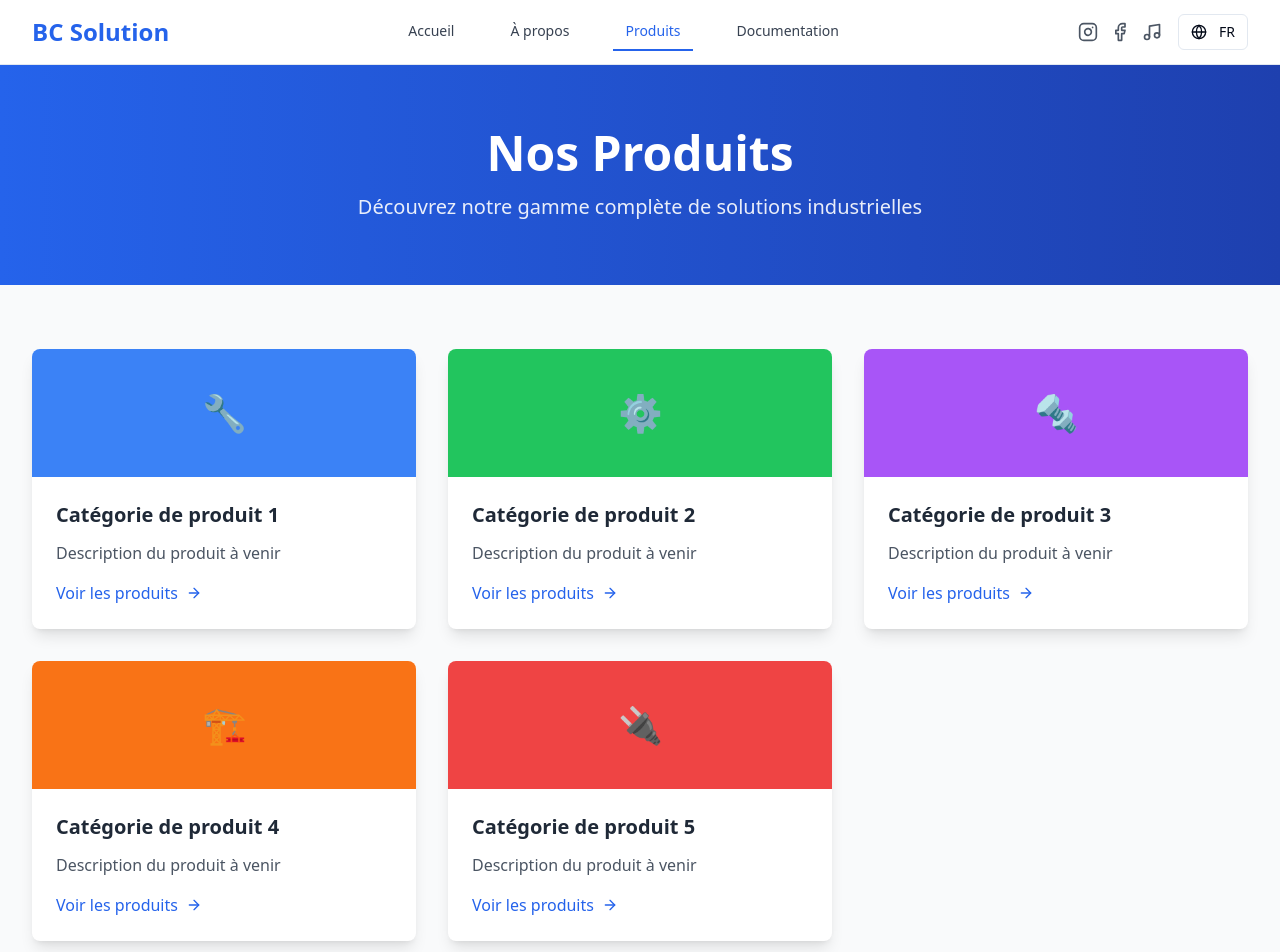
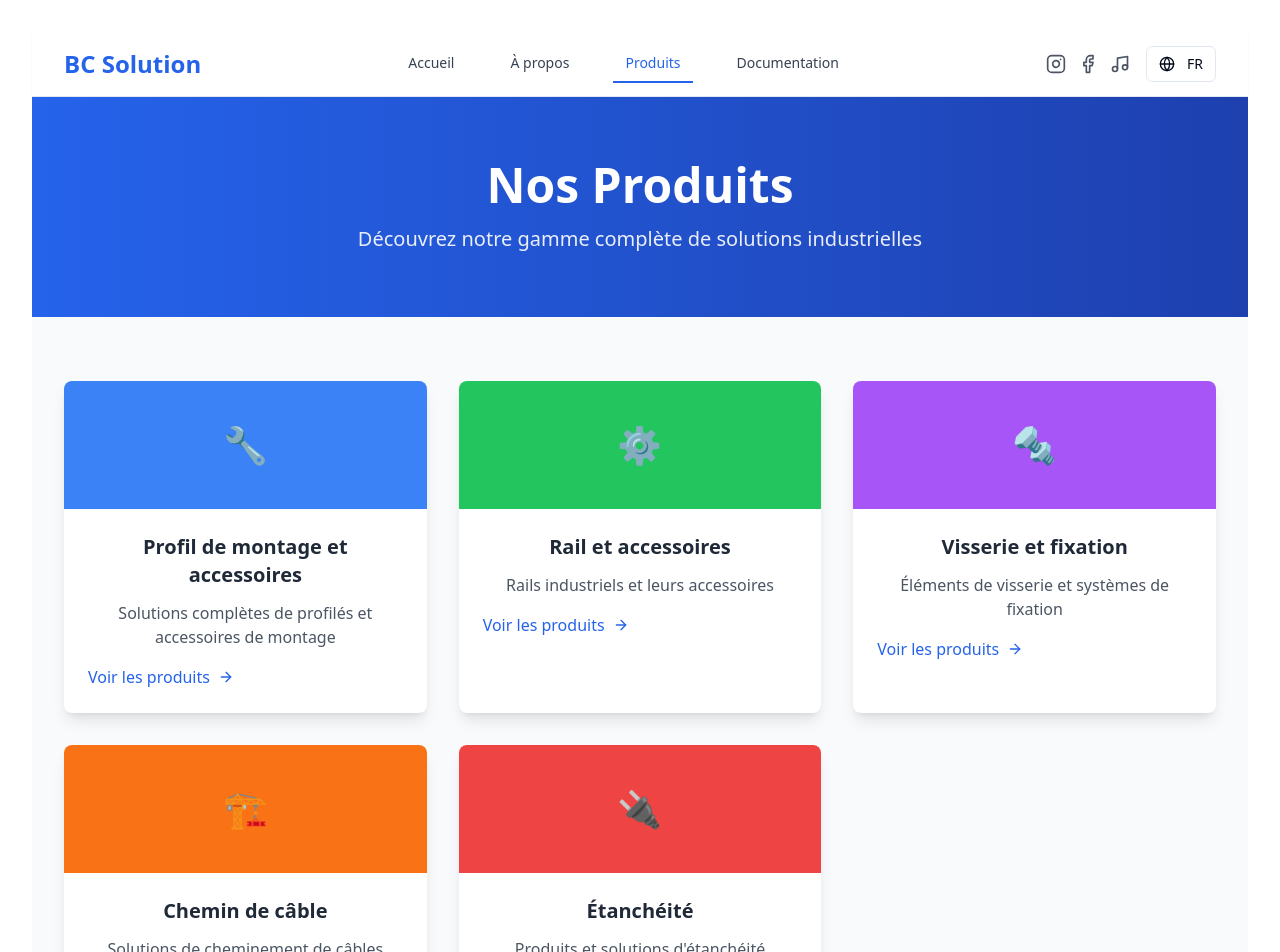
Before and after one commit to peeppeep10000/bc-solution-webworks-project, a React (Vite) app: page /products in a window 1280 px wide. Shown: the top 952 px of the page. Built offline with nearby package versions, Linux system fonts and the light colour scheme.

Commit message:
Refactor: Update product categories and links
Update the product categories on the products page and ensure the links lead to different lists.

```diff
--- a/src/App.tsx
+++ b/src/App.tsx
@@ -1,39 +1,32 @@
 
-import { Toaster } from "@/components/ui/toaster";
-import { Toaster as Sonner } from "@/components/ui/sonner";
-import { TooltipProvider } from "@/components/ui/tooltip";
-import { QueryClient, QueryClientProvider } from "@tanstack/react-query";
-import { BrowserRouter, Routes, Route } from "react-router-dom";
-import { TranslationProvider } from "./contexts/TranslationContext";
-import Layout from "./components/Layout";
-import Home from "./pages/Home";
-import About from "./pages/About";
-import Products from "./pages/Products";
-import Documentation from "./pages/Documentation";
-import NotFound from "./pages/NotFound";
+import { BrowserRouter as Router, Routes, Route } from 'react-router-dom';
+import Layout from './components/Layout';
+import Home from './pages/Home';
+import About from './pages/About';
+import Products from './pages/Products';
+import ProductCategory from './pages/ProductCategory';
+import Documentation from './pages/Documentation';
+import NotFound from './pages/NotFound';
+import { TranslationProvider } from './contexts/TranslationContext';
+import './App.css';
 
-const queryClient = new QueryClient();
-
-const App = () => (
-  <QueryClientProvider client={queryClient}>
-    <TooltipProvider>
+function App() {
+  return (
     <TranslationProvider>
-        <Toaster />
-        <Sonner />
-        <BrowserRouter>
+      <Router>
         <Layout>
           <Routes>
             <Route path="/" element={<Home />} />
             <Route path="/about" element={<About />} />
             <Route path="/products" element={<Products />} />
+            <Route path="/products/:category" element={<ProductCategory />} />
             <Route path="/documentation" element={<Documentation />} />
             <Route path="*" element={<NotFound />} />
           </Routes>
         </Layout>
-        </BrowserRouter>
+      </Router>
     </TranslationProvider>
-    </TooltipProvider>
-  </QueryClientProvider>
   );
+}
 
 export default App;
--- /dev/null
+++ b/src/pages/ProductCategory.tsx
@@ -0,0 +1,63 @@
+
+import React from 'react';
+import { useParams, Link } from 'react-router-dom';
+import { ArrowLeft } from 'lucide-react';
+import { Button } from '@/components/ui/button';
+
+const ProductCategory: React.FC = () => {
+  const { category } = useParams<{ category: string }>();
+
+  const categoryNames: { [key: string]: string } = {
+    'profil-montage': 'Profil de montage et accessoires',
+    'rail-accessoires': 'Rail et accessoires',
+    'visserie-fixation': 'Visserie et fixation',
+    'chemin-cable': 'Chemin de câble',
+    'etancheite': 'Étanchéité'
+  };
+
+  const categoryName = categoryNames[category || ''] || 'Catégorie inconnue';
+
+  return (
+    <div className="min-h-screen bg-gray-50">
+      {/* Header */}
+      <section className="bg-gradient-to-r from-blue-600 to-blue-800 text-white py-16">
+        <div className="max-w-7xl mx-auto px-4 sm:px-6 lg:px-8">
+          <Link to="/products" className="inline-flex items-center text-white hover:text-blue-200 mb-4 transition-colors">
+            <ArrowLeft className="mr-2 h-4 w-4" />
+            Retour aux produits
+          </Link>
+          <h1 className="text-4xl md:text-5xl font-bold mb-4">
+            {categoryName}
+          </h1>
+          <p className="text-xl opacity-90">
+            Découvrez nos solutions dans cette catégorie
+          </p>
+        </div>
+      </section>
+
+      {/* Content */}
+      <section className="py-16">
+        <div className="max-w-7xl mx-auto px-4 sm:px-6 lg:px-8">
+          <div className="bg-white rounded-lg shadow-lg p-8 text-center">
+            <h2 className="text-2xl font-bold text-gray-800 mb-4">
+              Produits en cours d'ajout
+            </h2>
+            <p className="text-gray-600 text-lg mb-6">
+              Cette section sera bientôt remplie avec tous nos produits de la catégorie "{categoryName}".
+            </p>
+            <p className="text-gray-600 mb-8">
+              En attendant, n'hésitez pas à nous contacter directement pour plus d'informations sur nos produits disponibles.
+            </p>
+            <Button asChild>
+              <Link to="/products">
+                Retour aux catégories
+              </Link>
+            </Button>
+          </div>
+        </div>
+      </section>
+    </div>
+  );
+};
+
+export default ProductCategory;
--- a/src/pages/Products.tsx
+++ b/src/pages/Products.tsx
@@ -2,51 +2,58 @@
 import React from 'react';
 import { useTranslation } from '../contexts/TranslationContext';
 import { ArrowRight } from 'lucide-react';
+import { useNavigate } from 'react-router-dom';
 
 const Products: React.FC = () => {
   const { t } = useTranslation();
+  const navigate = useNavigate();
 
   const productCategories = [
     {
       id: 1,
-      name: t('product-category') + ' 1',
-      description: 'Description du produit à venir',
+      name: 'Profil de montage et accessoires',
+      description: 'Solutions complètes de profilés et accessoires de montage',
       icon: '🔧',
-      color: 'bg-blue-500'
+      color: 'bg-blue-500',
+      route: '/products/profil-montage'
     },
     {
       id: 2,
-      name: t('product-category') + ' 2',
-      description: 'Description du produit à venir',
+      name: 'Rail et accessoires',
+      description: 'Rails industriels et leurs accessoires',
       icon: '⚙️',
-      color: 'bg-green-500'
+      color: 'bg-green-500',
+      route: '/products/rail-accessoires'
     },
     {
       id: 3,
-      name: t('product-category') + ' 3',
-      description: 'Description du produit à venir',
+      name: 'Visserie et fixation',
+      description: 'Éléments de visserie et systèmes de fixation',
       icon: '🔩',
-      color: 'bg-purple-500'
+      color: 'bg-purple-500',
+      route: '/products/visserie-fixation'
     },
     {
       id: 4,
-      name: t('product-category') + ' 4',
-      description: 'Description du produit à venir',
+      name: 'Chemin de câble',
+      description: 'Solutions de cheminement de câbles',
       icon: '🏗️',
-      color: 'bg-orange-500'
+      color: 'bg-orange-500',
+      route: '/products/chemin-cable'
     },
     {
       id: 5,
-      name: t('product-category') + ' 5',
-      description: 'Description du produit à venir',
+      name: 'Étanchéité',
+      description: 'Produits et solutions d\'étanchéité',
       icon: '🔌',
-      color: 'bg-red-500'
+      color: 'bg-red-500',
+      route: '/products/etancheite'
     }
   ];
 
-  const handleCategoryClick = (categoryId: number) => {
-    console.log(`Clicked category ${categoryId}`);
-    // This will be implemented later with actual routing
+  const handleCategoryClick = (route: string) => {
+    console.log(`Navigating to ${route}`);
+    navigate(route);
   };
 
   return (
@@ -70,7 +77,7 @@ const Products: React.FC = () => {
             {productCategories.map((category) => (
               <div
                 key={category.id}
-                onClick={() => handleCategoryClick(category.id)}
+                onClick={() => handleCategoryClick(category.route)}
                 className="bg-white rounded-lg shadow-lg overflow-hidden cursor-pointer transform transition-all duration-300 hover:scale-105 hover:shadow-xl"
               >
                 <div className={`${category.color} h-32 flex items-center justify-center`}>
```
Lines whose indentation alone changed are shown as unchanged.
